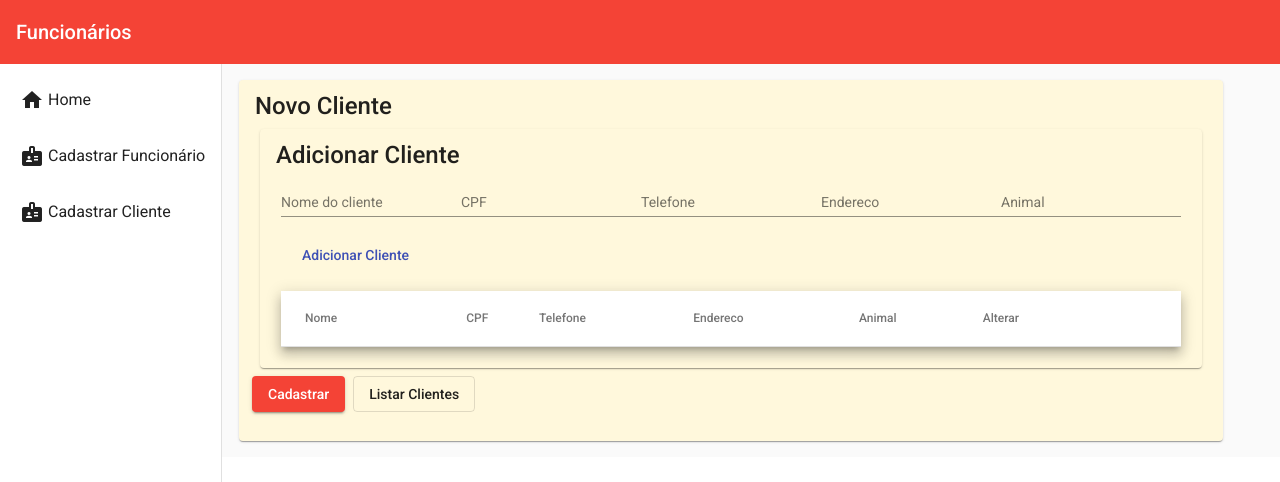
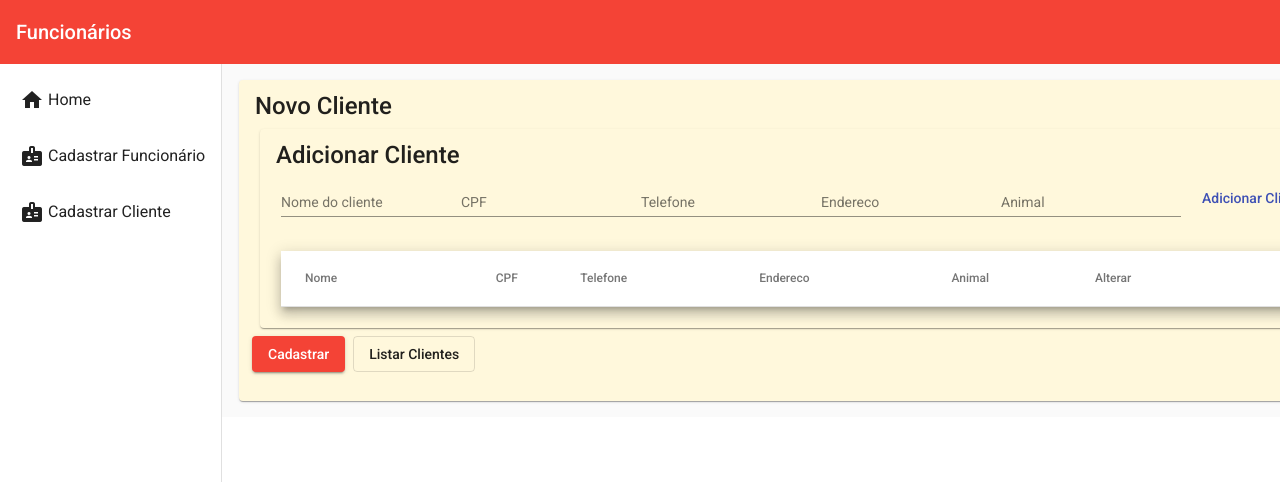
Before and after one commit to danielduartedasilva/GerenciamentoPetshop, an Angular app in the folder FRONT/: page /cliente/cadastrar in a window 1280 px wide. Shown: the top 482 px of the page. Built offline with nearby package versions, Linux system fonts and the light colour scheme.

Commit message:
melhorias no css

```diff
--- a/FRONT/src/app/components/views/cliente/cadastrar/cadastrar.component.css
+++ b/FRONT/src/app/components/views/cliente/cadastrar/cadastrar.component.css
@@ -11,6 +11,20 @@ mat-grid-tile {
     width: 100%;
 }
 
+.externo{
+    display: flex;
+    width: 100%;
+    flex-direction: row;
+}
+.interno{
+    flex: 1;
+    margin-right: 5px;
+}
+.conteudo-cliente{
+    display: flex;
+    justify-content: space-between;
+    flex-direction: row;
+}
 table {
     margin-top: 16px;
     width: 100%;
--- a/FRONT/src/app/components/views/cliente/cadastrar/cadastrar.component.html
+++ b/FRONT/src/app/components/views/cliente/cadastrar/cadastrar.component.html
@@ -2,12 +2,12 @@
     <mat-card-title> Novo Cliente </mat-card-title>
     <mat-card-content>
 
-        <div class="debito-credito">
-            <div class="credito">
+        <div class="externo">
+            <div class="interno">
                 <mat-card>
                     <mat-card-title> Adicionar Cliente </mat-card-title>
                     <mat-card-content>
-                        <div class="conteudo-credito">
+                        <div class="conteudo-cliente">
                             <input matInput placeholder="ID" type="text" [hidden]="true" name="data"
                                 [(ngModel)]="idCliente" />
                             <mat-form-field>
```
